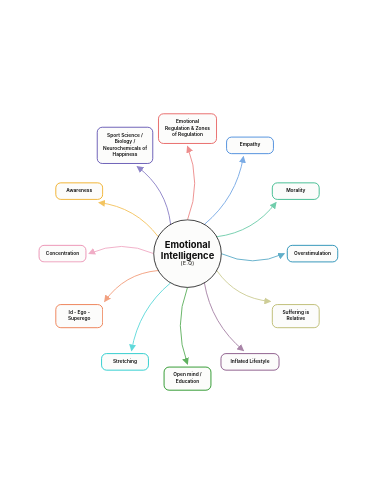
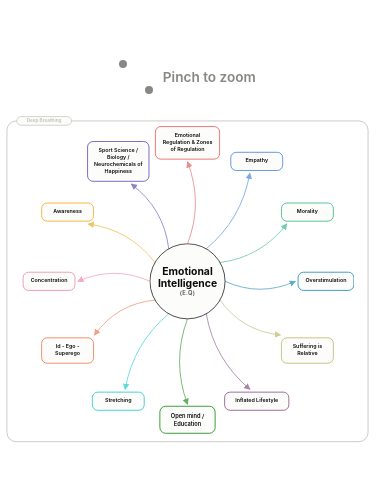
Before and after one commit to Robert-Rendell/emotional-intelligence, a Next.js app: page / in a window 390 px wide. Shown: the part 168-648 px from the top of the page. Built offline with nearby package versions, Linux system fonts and the light colour scheme.

Commit message:
Add bubble enlarge animation

```diff
--- a/src/app/EIDiagram.module.css
+++ b/src/app/EIDiagram.module.css
@@ -3,6 +3,7 @@
   --ink: #0b0b0b;
   --ink-secondary: #52514e;
   --ink-muted: #898781;
+  --ink-faint: #c5c3bb;
   --ring: rgba(11, 11, 11, 0.12);
 
   --c-empathy: #2a78d6;
@@ -33,6 +34,7 @@
     --ink: #ffffff;
     --ink-secondary: #c3c2b7;
     --ink-muted: #898781;
+    --ink-faint: #c5c3bb;
     --ring: rgba(255, 255, 255, 0.14);
 
     --c-empathy: #3987e5;
@@ -50,9 +52,59 @@
   }
 }
 
+.pinchHint {
+  display: none;
+  align-items: center;
+  gap: 0.6rem;
+  color: var(--ink-muted);
+  font-size: 0.85rem;
+  font-weight: 600;
+}
+
+.pinchIcon {
+  position: relative;
+  width: 34px;
+  height: 34px;
+  flex-shrink: 0;
+}
+
+.pinchDot {
+  position: absolute;
+  top: 50%;
+  left: 50%;
+  width: 8px;
+  height: 8px;
+  margin: -4px 0 0 -4px;
+  border-radius: 50%;
+  background: var(--ink-muted);
+  animation: pinchDotA 1.8s ease-in-out infinite;
+}
+
+.pinchDot:last-child {
+  animation-name: pinchDotB;
+}
+
+@keyframes pinchDotA {
+  0%, 15% { transform: translate(-13px, -13px); }
+  50%, 65% { transform: translate(-2px, -2px); }
+  100% { transform: translate(-13px, -13px); }
+}
+
+@keyframes pinchDotB {
+  0%, 15% { transform: translate(13px, 13px); }
+  50%, 65% { transform: translate(2px, 2px); }
+  100% { transform: translate(13px, 13px); }
+}
+
+@media (max-width: 640px) {
+  .pinchHint {
+    display: flex;
+  }
+}
+
 .figure {
-  width: min(100%, calc(100vh * 1200 / 1060));
-  aspect-ratio: 1200 / 1060;
+  width: min(100%, calc(100vh * 1300 / 1160));
+  aspect-ratio: 1300 / 1160;
   height: auto;
   overflow: visible;
 }
@@ -153,6 +205,22 @@
 @keyframes rise {
   from { opacity: 0; transform: translateY(10px) scale(0.94); }
   to { opacity: 1; transform: translateY(0) scale(1); }
+}
+
+.nodePulse {
+  transform-origin: center;
+  transform-box: fill-box;
+}
+
+.autoHighlight .nodePulse {
+  animation: bubbleHighlight 10.8s ease infinite;
+  animation-delay: var(--highlight-delay, 0ms);
+}
+
+@keyframes bubbleHighlight {
+  0% { transform: scale(1); }
+  3% { transform: scale(1.16); }
+  8%, 100% { transform: scale(1); }
 }
 
 .armGroup:hover .nodeGroup,
@@ -417,7 +485,9 @@
 @media (prefers-reduced-motion: reduce) {
   .hubPulse,
   .arrowDraw,
-  .nodeGroup {
+  .nodeGroup,
+  .nodePulse,
+  .pinchDot {
     animation: none !important;
   }
   .nodeGroup,
--- a/src/app/EIDiagram.tsx
+++ b/src/app/EIDiagram.tsx
@@ -103,19 +103,19 @@ const TOPICS: Topic[] = [
   },
 ];
 
-const VIEW_W = 1200;
-const VIEW_H = 1060;
+const VIEW_W = 1300;
+const VIEW_H = 1160;
 const CENTER = { x: VIEW_W / 2, y: VIEW_H / 2 };
-const HUB_RADIUS = 108;
-const ARM_LENGTH = 400;
-const LINE_HEIGHT = 21;
-const FONT_SIZE = 15.5;
-const PAD_X = 20;
-const PAD_Y = 16;
-const MIN_BOX_W = 150;
-const MAX_BOX_W = 236;
-const CHAR_W = 8.1;
-const CURVE_OFFSET = 46;
+const HUB_RADIUS = 130;
+const ARM_LENGTH = 480;
+const LINE_HEIGHT = 25;
+const FONT_SIZE = 18.5;
+const PAD_X = 24;
+const PAD_Y = 19;
+const MIN_BOX_W = 180;
+const MAX_BOX_W = 283;
+const CHAR_W = 9.7;
+const CURVE_OFFSET = 55;
 
 function wrapLabel(label: string, maxChars: number): string[] {
   const words = label.split(" ");
@@ -213,8 +213,11 @@ export default function EIDiagram() {
   const geometry = useMemo(buildGeometry, []);
   const [hoverId, setHoverId] = useState<string | null>(null);
   const [modal, setModal] = useState<ModalTarget | null>(null);
+  const [autoHighlight, setAutoHighlight] = useState(true);
   const lastTriggerRef = useRef<SVGElement | null>(null);
   const closeButtonRef = useRef<HTMLButtonElement | null>(null);
+
+  const stopAutoHighlight = () => setAutoHighlight(false);
 
   const modalTopic = modal?.kind === "topic" ? TOPICS.find((t) => t.id === modal.id) ?? null : null;
   const isHubModal = modal?.kind === "hub";
@@ -246,13 +249,35 @@ export default function EIDiagram() {
   }, [modalKey]);
 
   return (
-    <div className={styles.wrap}>
+    <div className={`${styles.wrap} ${autoHighlight ? styles.autoHighlight : ""}`}>
+      <div className={styles.pinchHint} aria-hidden="true">
+        <span className={styles.pinchIcon}>
+          <span className={styles.pinchDot} />
+          <span className={styles.pinchDot} />
+        </span>
+        Pinch to zoom
+      </div>
       <svg
         className={styles.figure}
         viewBox={`0 0 ${VIEW_W} ${VIEW_H}`}
         role="img"
         aria-label="Mind map of Emotional Intelligence and its component topics"
       >
+        <rect
+          x={24}
+          y={24}
+          width={VIEW_W - 48}
+          height={VIEW_H - 48}
+          rx={32}
+          fill="none"
+          stroke="var(--ink-faint)"
+          strokeWidth={3}
+        />
+        <rect x={58} y={9} width={190} height={30} rx={15} fill="var(--surface)" stroke="var(--ink-faint)" strokeWidth={2.5} />
+        <text x={153} y={24} fontSize={16} fontWeight={700} fill="var(--ink-faint)" textAnchor="middle" dominantBaseline="middle">
+          Deep Breathing
+        </text>
+
         {geometry.map(({ topic, arrowStart, arrowEnd, control, pathLength }, i) => (
           <path
             key={`arrow-${topic.id}`}
@@ -298,14 +323,24 @@ export default function EIDiagram() {
               role="button"
               aria-haspopup="dialog"
               aria-label={`${topic.label}: ${topic.description}`}
-              onMouseEnter={() => setHoverId(topic.id)}
+              onMouseEnter={() => {
+                setHoverId(topic.id);
+                stopAutoHighlight();
+              }}
               onMouseLeave={() => setHoverId(null)}
-              onFocus={() => setHoverId(topic.id)}
+              onFocus={() => {
+                setHoverId(topic.id);
+                stopAutoHighlight();
+              }}
               onBlur={() => setHoverId(null)}
-              onClick={(e) => openModal({ kind: "topic", id: topic.id }, e.currentTarget)}
+              onClick={(e) => {
+                stopAutoHighlight();
+                openModal({ kind: "topic", id: topic.id }, e.currentTarget);
+              }}
               onKeyDown={(e) => {
                 if (e.key === "Enter" || e.key === " ") {
                   e.preventDefault();
+                  stopAutoHighlight();
                   openModal({ kind: "topic", id: topic.id }, e.currentTarget);
                 }
               }}
@@ -314,13 +349,19 @@ export default function EIDiagram() {
                 className={styles.nodeGroup}
                 style={{ "--delay": `${900 + i * 70}ms` } as CSSProperties}
               >
+                <g
+                  className={styles.nodePulse}
+                  style={
+                    { "--highlight-delay": `${(i * 10800) / geometry.length}ms` } as CSSProperties
+                  }
+                >
                   <rect
                     className={styles.nodeBox}
                     x={nodeCenter.x - boxW / 2}
                     y={nodeCenter.y - boxH / 2}
                     width={boxW}
                     height={boxH}
-                  rx={16}
+                    rx={19}
                   />
                   <text className={styles.label} fontSize={FONT_SIZE} x={nodeCenter.x}>
                     {lines.map((line, li) => (
@@ -335,6 +376,7 @@ export default function EIDiagram() {
                   </text>
                 </g>
               </g>
+            </g>
           );
         })}
 
@@ -344,23 +386,29 @@ export default function EIDiagram() {
           role="button"
           aria-haspopup="dialog"
           aria-label="Emotional Intelligence (E.Q): compare IQ and EQ"
-          onClick={(e) => openModal({ kind: "hub" }, e.currentTarget)}
+          onMouseEnter={stopAutoHighlight}
+          onFocus={stopAutoHighlight}
+          onClick={(e) => {
+            stopAutoHighlight();
+            openModal({ kind: "hub" }, e.currentTarget);
+          }}
           onKeyDown={(e) => {
             if (e.key === "Enter" || e.key === " ") {
               e.preventDefault();
+              stopAutoHighlight();
               openModal({ kind: "hub" }, e.currentTarget);
             }
           }}
         >
           <circle cx={CENTER.x} cy={CENTER.y} r={HUB_RADIUS} />
-          <text x={CENTER.x} fontSize={30}>
-            <tspan x={CENTER.x} y={CENTER.y - 26}>
+          <text x={CENTER.x} fontSize={36}>
+            <tspan x={CENTER.x} y={CENTER.y - 31}>
               Emotional
             </tspan>
-            <tspan x={CENTER.x} y={CENTER.y + 8}>
+            <tspan x={CENTER.x} y={CENTER.y + 10}>
               Intelligence
             </tspan>
-            <tspan x={CENTER.x} y={CENTER.y + 34} fontSize={17} className={styles.hubSub}>
+            <tspan x={CENTER.x} y={CENTER.y + 41} fontSize={20} className={styles.hubSub}>
               (E.Q)
             </tspan>
           </text>
--- a/src/app/modals/RegulationModal.tsx
+++ b/src/app/modals/RegulationModal.tsx
@@ -22,7 +22,7 @@ export default function RegulationModal({ topic, onClose, closeButtonRef }: Regu
     >
       <p className={styles.modalDescription}>{topic.description}</p>
       <div className={styles.diagramWrap}>
-        <svg viewBox="0 0 840 510" fontFamily="Arial, Helvetica, sans-serif">
+        <svg viewBox="0 0 800 450" fontFamily="Arial, Helvetica, sans-serif">
           <defs>
             <pattern id="pat-angry" width="14" height="14" patternUnits="userSpaceOnUse" patternTransform="rotate(45)">
               <rect width="14" height="14" fill="#c1272d" />
@@ -62,13 +62,6 @@ export default function RegulationModal({ topic, onClose, closeButtonRef }: Regu
             </pattern>
           </defs>
 
-          <rect x="6" y="6" width="828" height="498" rx="14" fill="none" stroke="#1a1a1a" strokeWidth="3" />
-          <rect x="40" y="-8" width="170" height="28" rx="14" fill="#fcfcfb" stroke="#1a1a1a" strokeWidth="2.5" />
-          <text x="125" y="6" fontSize="15" fontWeight="700" fill="#1a1a1a" textAnchor="middle" dominantBaseline="middle">
-            Deep Breathing
-          </text>
-
-          <g transform="translate(20 40)">
           <g stroke="#1a1a1a" strokeWidth="3" strokeLinejoin="round">
             <path d="M 20.00 420.00 A 380 380 0 0 1 28.30 340.99 L 292.40 397.13 A 110 110 0 0 0 290.00 420.00 Z" fill="url(#pat-angry)" />
             <path d="M 28.30 340.99 A 380 380 0 0 1 117.60 165.73 L 318.25 346.40 A 110 110 0 0 0 292.40 397.13 Z" fill="url(#pat-frustrated)" />
@@ -108,7 +101,6 @@ export default function RegulationModal({ topic, onClose, closeButtonRef }: Regu
 
             <text x="643.17" y="390.14" fontSize="15" transform="rotate(83 643.17 390.14)">Upset</text>
           </g>
-          </g>
         </svg>
       </div>
     </ModalShell>
```
Lines whose indentation alone changed are shown as unchanged.
